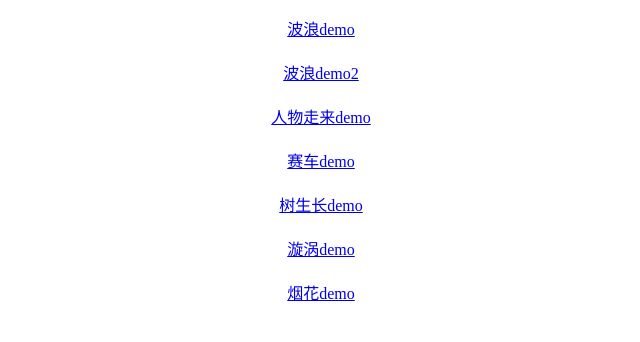
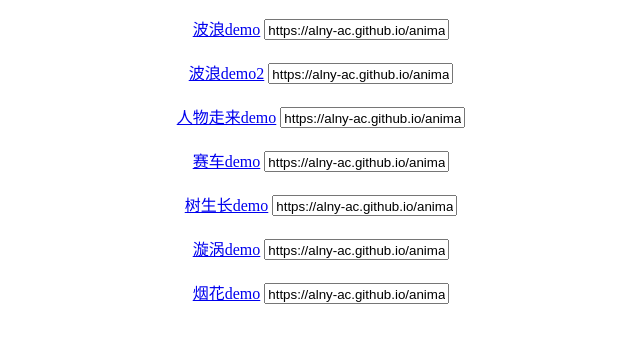
Before and after one commit to ALNY-AC/animationDemo, a plain HTML site: page index.html in a window 1280 px wide. Shown: the whole page, without its empty margins (339-979 px from the left). Drawn offline with Linux system fonts and the light colour scheme.

Commit message:
添加url

```diff
--- a/index.html
+++ b/index.html
@@ -28,24 +28,31 @@
     <ul class="list">
         <li class="list-item">
             <a href="pages/波浪demo/index.html">波浪demo</a>
+            <input type="text" name="" value="https://alny-ac.github.io/animationDemo/pages/波浪demo/index.html" id="">
         </li>
         <li class="list-item">
             <a href="pages/波浪demo/index2.html">波浪demo2</a>
+            <input type="text" name="" value="https://alny-ac.github.io/animationDemo/pages/波浪demo/index2.html" id="">
         </li>
         <li class="list-item">
             <a href="pages/人物走来demo/index.html">人物走来demo</a>
+            <input type="text" name="" value="https://alny-ac.github.io/animationDemo/pages/人物走来demo/index.html" id="">
         </li>
         <li class="list-item">
             <a href="pages/赛车demo/index.html">赛车demo</a>
+            <input type="text" name="" value="https://alny-ac.github.io/animationDemo/pages/赛车demo/index.html" id="">
         </li>
         <li class="list-item">
             <a href="pages/树生长demo/index.html">树生长demo</a>
+            <input type="text" name="" value="https://alny-ac.github.io/animationDemo/pages/树生长demo/index.html" id="">
         </li>
         <li class="list-item">
             <a href="pages/漩涡demo/index.html">漩涡demo</a>
+            <input type="text" name="" value="https://alny-ac.github.io/animationDemo/pages/漩涡demo/index.html" id="">
         </li>
         <li class="list-item">
             <a href="pages/烟花demo/index.html">烟花demo</a>
+            <input type="text" name="" value="https://alny-ac.github.io/animationDemo/pages/烟花demo/index.html" id="">
         </li>
     </ul>
 
```
